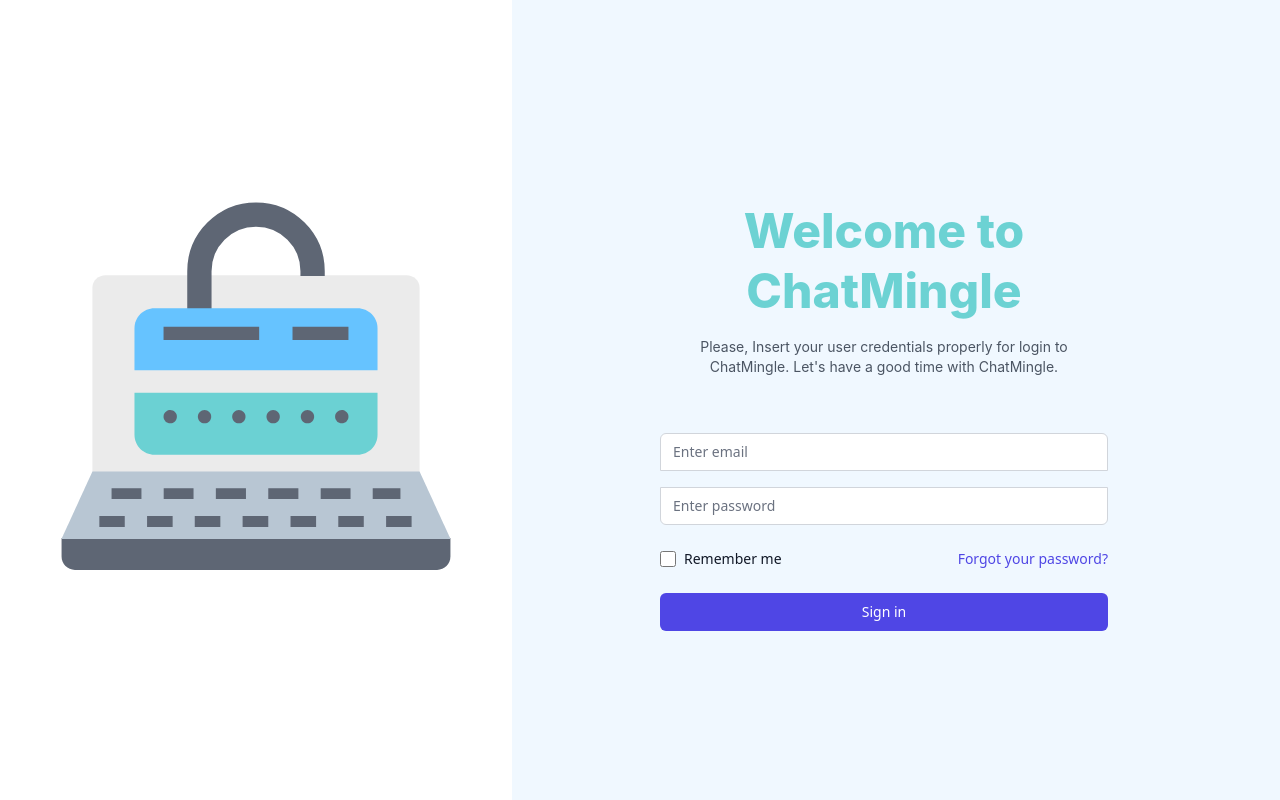
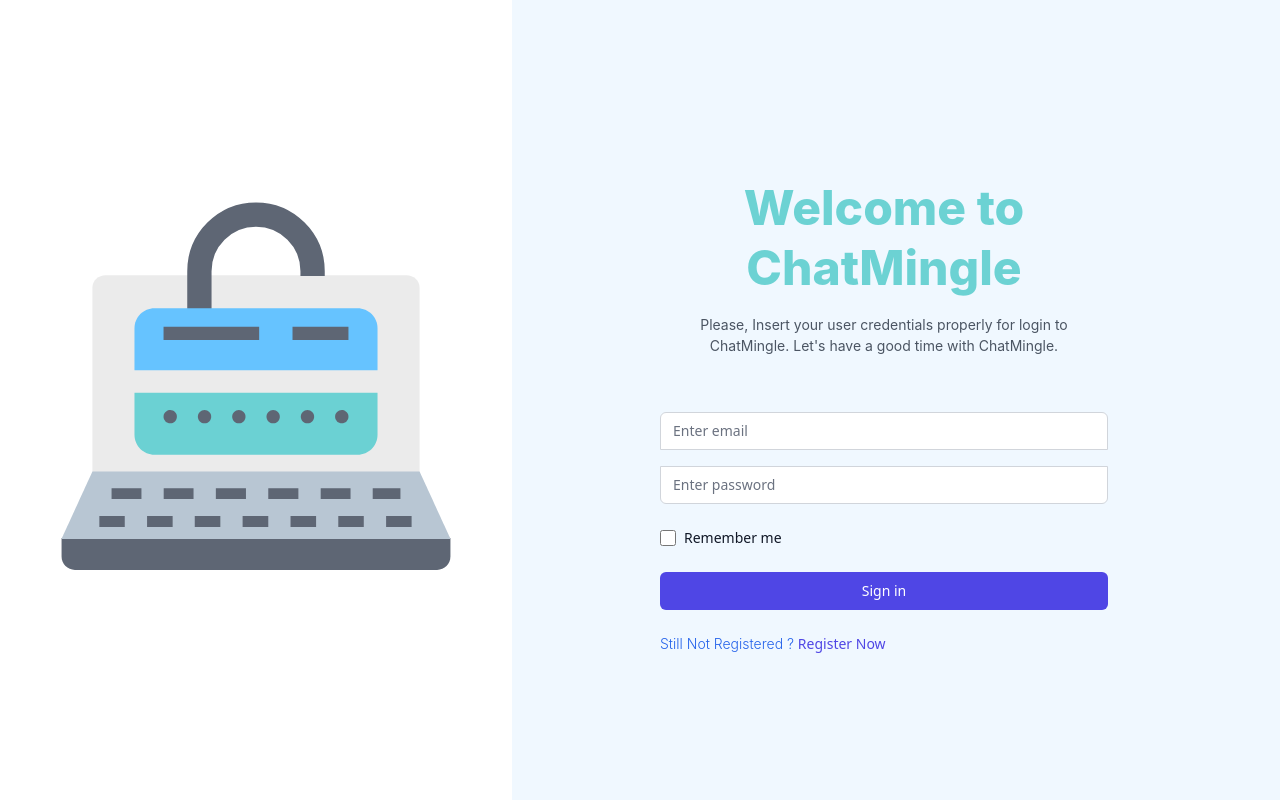
Before and after one commit to KavithRashintha/ChatMingle, a React (Vite) app in the folder Front-End/chat_mingle/: page / in a window 1280 px wide. Built offline with nearby package versions, Linux system fonts and the light colour scheme.

Commit message:
Login Page Modified

```diff
--- a/Front-End/chat_mingle/src/pages/login/login.css
+++ b/Front-End/chat_mingle/src/pages/login/login.css
@@ -21,6 +21,12 @@
     font-size: 3em;
 }
 
-p{
+.loginFormTopic p{
     font-family: Inter;
+    line-height: 1.5;
 }
+
+.signUpLink p{
+    font-family: Inter;
+    margin: 0 0.275em 0 0;
+}
--- a/Front-End/chat_mingle/src/pages/login/login.jsx
+++ b/Front-End/chat_mingle/src/pages/login/login.jsx
@@ -61,12 +61,6 @@ function Login() {
                                     Remember me
                                 </label>
                             </div>
-
-                            <div className="text-sm">
-                                <a href="#" className="font-medium text-indigo-600 hover:text-indigo-500">
-                                    Forgot your password?
-                                </a>
-                            </div>
                         </div>
 
                         <div>
@@ -76,6 +70,15 @@ function Login() {
                             >
                                 Sign in
                             </button>
+                        </div>
+
+                        <div className="signUpLink text-sm flex">
+                            <p className="font-light text-blue-600">
+                                Still Not Registered ?
+                            </p>
+                            <a href="#" className="font-medium text-indigo-600 hover:text-indigo-500">
+                                Register Now
+                            </a>
                         </div>
 
                         {/*<div className="flex items-center justify-center">
```
